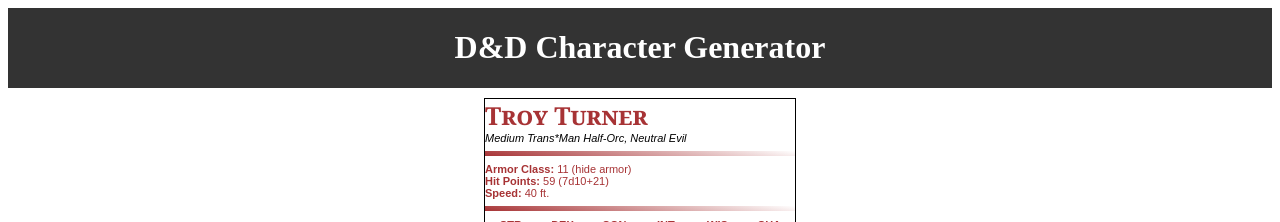
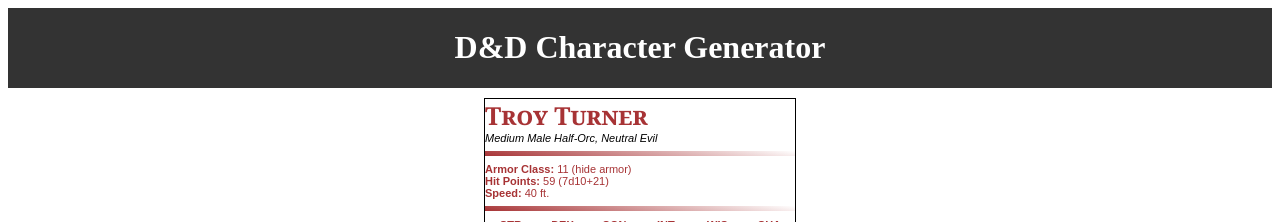
Before and after one commit to codymccormick/Character-Generator, a SvelteKit app: page / in a window 1280 px wide. Shown: the top 222 px of the page. Built offline with nearby package versions, Linux system fonts and the light colour scheme.

Commit message:
Added gender and occupations to stat block

```diff
--- a/src/routes/StatBlock.svelte
+++ b/src/routes/StatBlock.svelte
@@ -12,7 +12,7 @@
 		character = {
 			name: faker.name.findName(),
 			race: getRandomItemFromArray(races),
-			gender: faker.name.gender(),
+			gender: getRandomItemFromArray(genders),
 			class: getRandomItemFromArray(classes),
 			alignment: getRandomItemFromArray(alignments),
 			occupation: getRandomItemFromArray(occupations),
```
